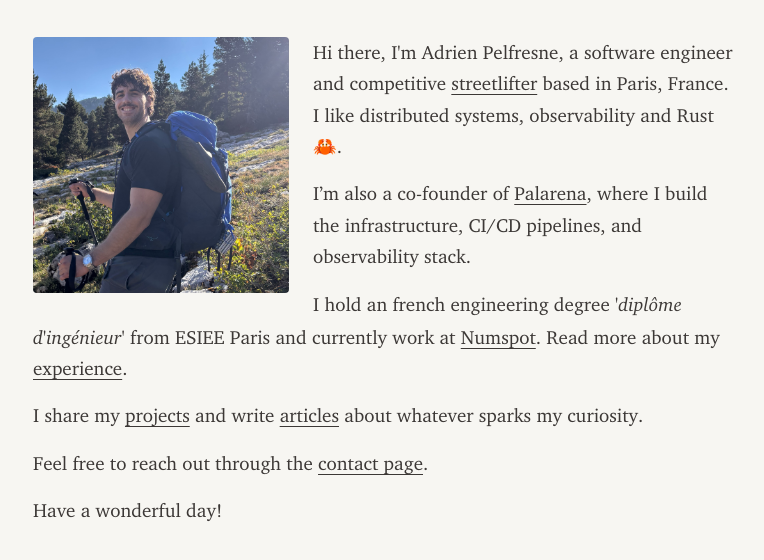
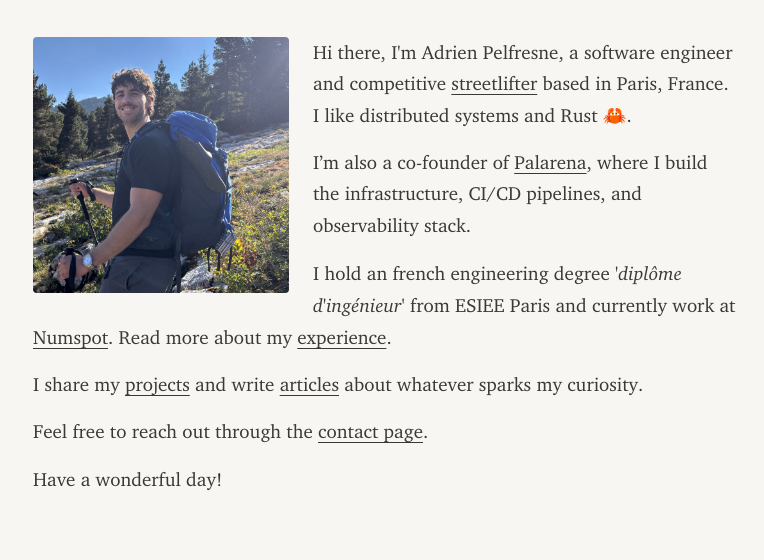
Before and after one commit to dirdr/website, an Astro site: page / in a window 1280 px wide. Shown: the part 80-640 px from the top of the page, without its empty margins (255-1019 px from the left). Built offline with nearby package versions, Linux system fonts and the light colour scheme; Astro itself is replaced by a stand-in of ours.

Commit message:
feat: reword index page$

```diff
--- a/src/pages/index.astro
+++ b/src/pages/index.astro
@@ -18,7 +18,7 @@ import portrait from '../assets/about/adrien-pelfresne.jpg';
     <p>
       Hi there, I'm Adrien Pelfresne, a software engineer and competitive{' '}
       <a href="/areas/streetlifting/">streetlifter</a> based in Paris, France. I
-      like distributed systems, observability and Rust 🦀.
+      like distributed systems and Rust 🦀.
     </p>
     <p>
       I’m also a co-founder of <a href="https://palarena.com/fr/">Palarena</a>,
```
